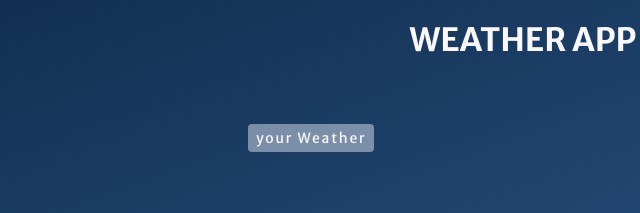
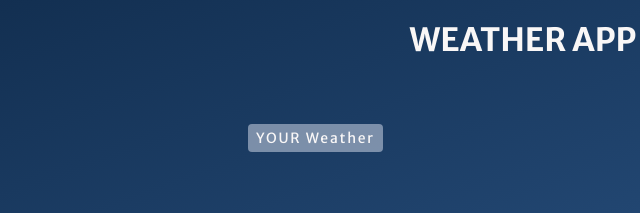
Before and after one commit to vinod73570/weather-app, a plain HTML site: page index.html in a window 1280 px wide. Shown: the top 213 px of the page, 117-757 px from the left. Drawn offline with Linux system fonts and the light colour scheme.

Commit message:
Change 'your Weather' to 'YOUR Weather'

```diff
--- a/index.html
+++ b/index.html
@@ -18,7 +18,7 @@
         <h1>Weather App</h1>
 
         <div class="tab-container">
-            <p class="tab" data-userWeather>your Weather</p>
+            <p class="tab" data-userWeather>YOUR Weather</p>
             <p class="tab" data-searchWeather>Search Weather</p>
         </div>
 
```
